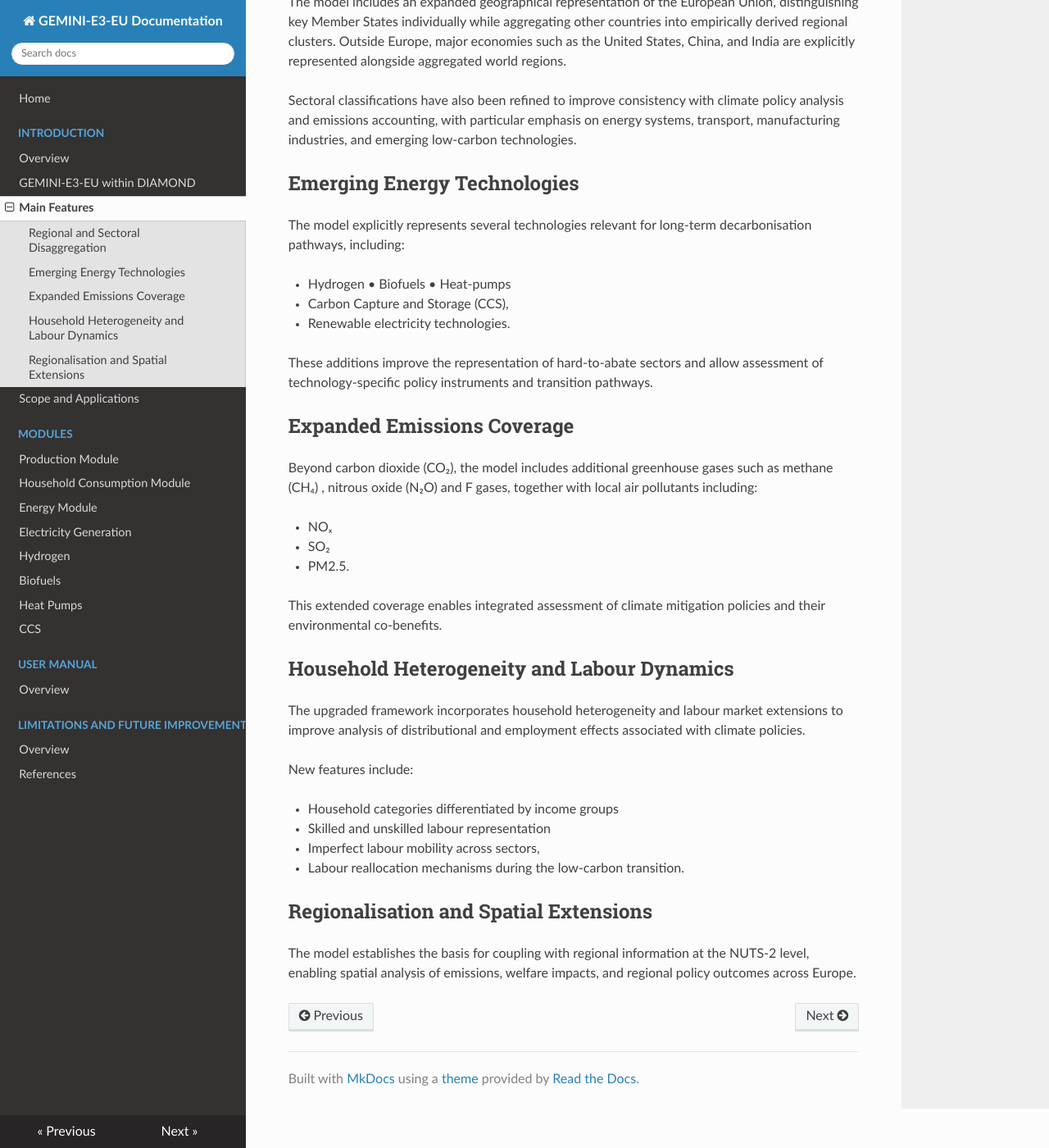
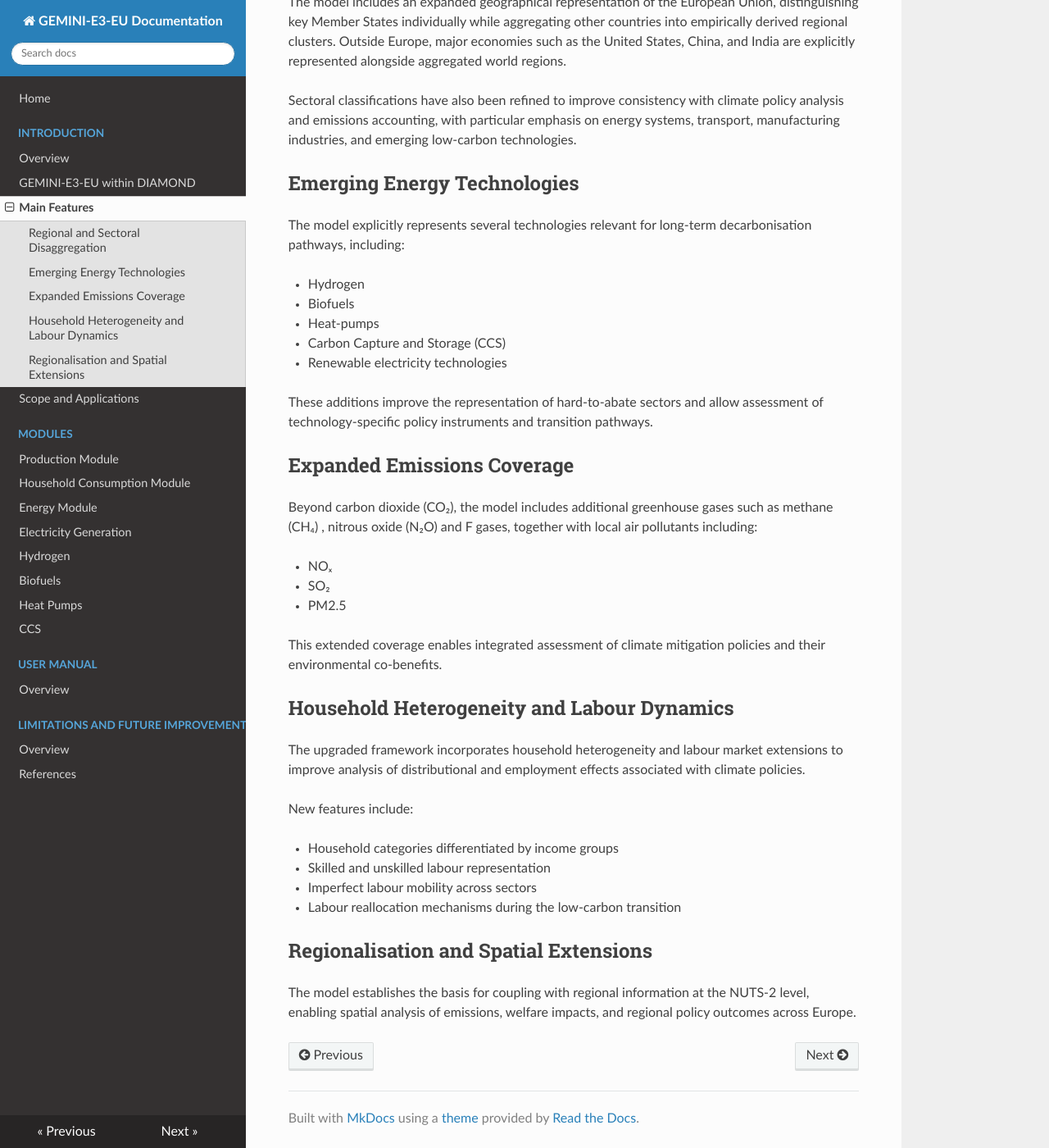
Before and after one commit to Perdana-Sigit/GEMINI-E3-EU, an MkDocs documentation site: the page built from docs/introduction/features.md, in a window 1280 px wide and 1400 px high, scrolled down 297 px. Shown: the whole window at 82% size. Built offline with MkDocs 1.6.1, drawn with Linux system fonts in a browser that asks for light colours; nearby versions of some CDN libraries.

Commit message:
Update features.md

```diff
--- a/docs/introduction/features.md
+++ b/docs/introduction/features.md
@@ -13,10 +13,10 @@ Sectoral classifications have also been refined to improve consistency with clim
 The model explicitly represents several technologies relevant for long-term decarbonisation pathways, including:
 
 - Hydrogen
-•	Biofuels
-•	Heat-pumps
-- Carbon Capture and Storage (CCS),
-- Renewable electricity technologies.
+- Biofuels
+- Heat-pumps
+- Carbon Capture and Storage (CCS)
+- Renewable electricity technologies
 
 These additions improve the representation of hard-to-abate sectors and allow assessment of technology-specific policy instruments and transition pathways.
 
@@ -26,7 +26,7 @@ Beyond carbon dioxide (CO₂), the model includes additional greenhouse gases su
 
 - NOₓ
 - SO₂
-- PM2.5.
+- PM2.5
 
 This extended coverage enables integrated assessment of climate mitigation policies and their environmental co-benefits.
 
@@ -38,8 +38,8 @@ New features include:
 
 -	Household categories differentiated by income groups
 -	Skilled and unskilled labour representation
--	Imperfect labour mobility across sectors,
--	Labour reallocation mechanisms during the low-carbon transition.
+-	Imperfect labour mobility across sectors
+-	Labour reallocation mechanisms during the low-carbon transition
 
 ## Regionalisation and Spatial Extensions
 
```
